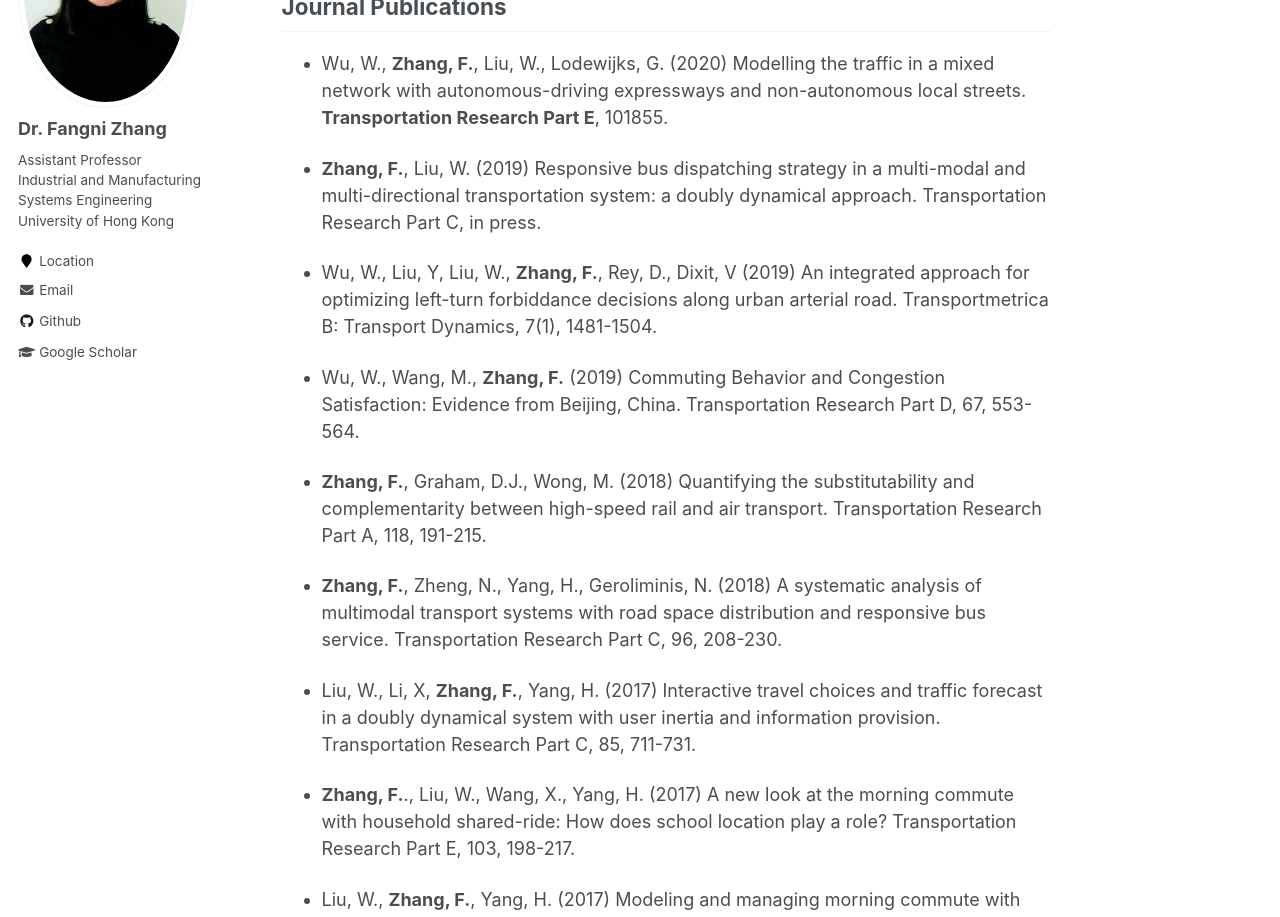
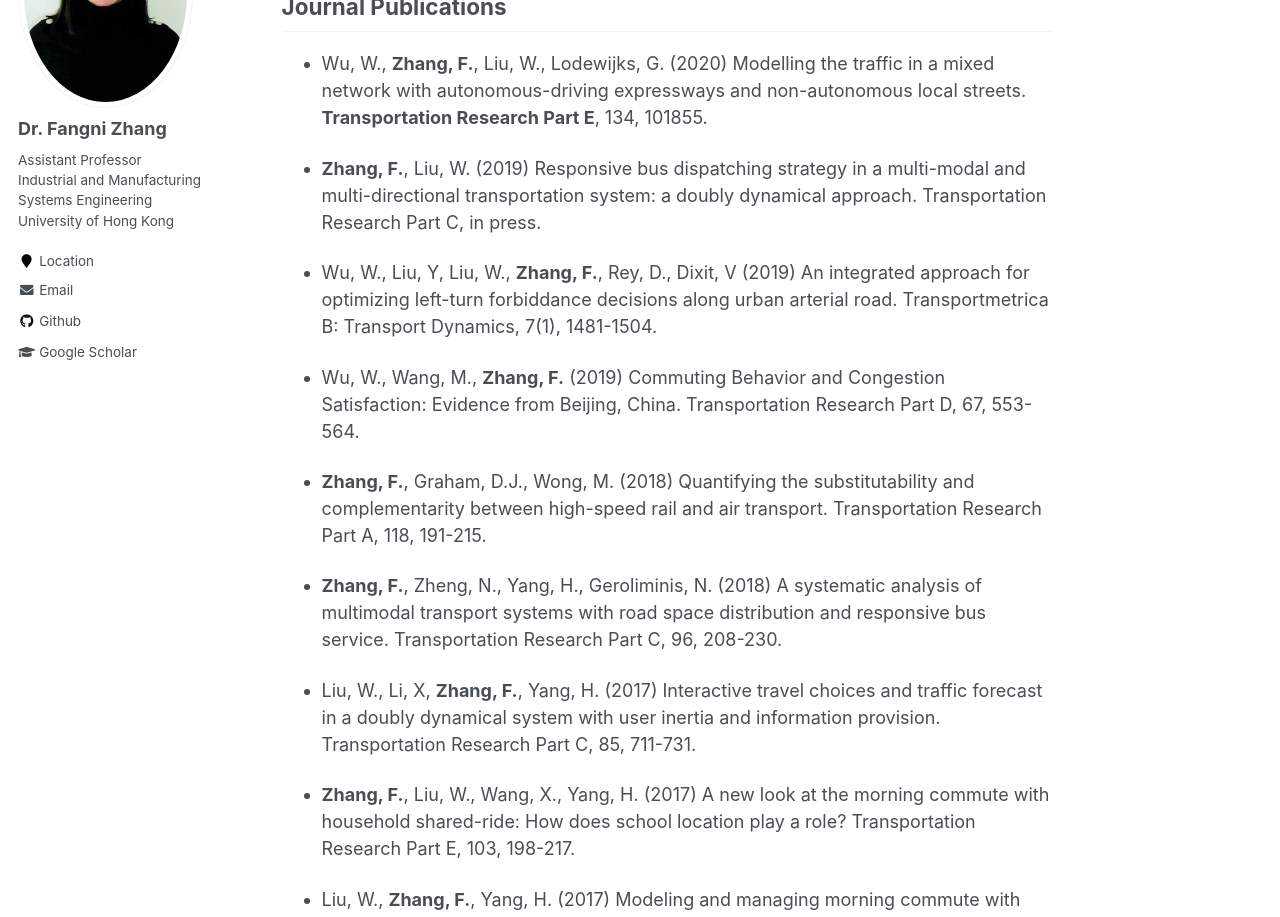
Before and after one commit to fangnizhang/fangnizhang.github.io, a Jekyll site: the page built from _pages/publications.md, in a window 1280 px wide and 1400 px high. Shown: the part 239-1156 px from the top of the window. Built offline with Jekyll 4.4.1, drawn with Linux system fonts in a browser that asks for light colours.

Commit message:
Update publications.md

```diff
--- a/_pages/publications.md
+++ b/_pages/publications.md
@@ -18,7 +18,7 @@
 
 Journal Publications
 ----------
-* Wu, W., **Zhang, F.**, Liu, W., Lodewijks, G. (2020) Modelling the traffic in a mixed network with autonomous-driving expressways and non-autonomous local streets. **Transportation Research Part E**, 101855.
+* Wu, W., **Zhang, F.**, Liu, W., Lodewijks, G. (2020) Modelling the traffic in a mixed network with autonomous-driving expressways and non-autonomous local streets. **Transportation Research Part E**, 134, 101855.
 
 * **Zhang, F.**, Liu, W. (2019) Responsive bus dispatching strategy in a multi-modal and multi-directional transportation system: a doubly dynamical approach. Transportation Research Part C, in press.
 
@@ -32,7 +32,7 @@
 
 * Liu, W., Li, X, **Zhang, F.**, Yang, H. (2017) Interactive travel choices and traffic forecast in a doubly dynamical system with user inertia and information provision. Transportation Research Part C, 85, 711-731.
 
-* **Zhang, F.**., Liu, W., Wang, X., Yang, H. (2017) A new look at the morning commute with household shared-ride: How does school location play a role? Transportation Research Part E, 103, 198-217.
+* **Zhang, F.**, Liu, W., Wang, X., Yang, H. (2017) A new look at the morning commute with household shared-ride: How does school location play a role? Transportation Research Part E, 103, 198-217.
 
 * Liu, W., **Zhang, F.**, Yang, H. (2017) Modeling and managing morning commute with both household and individual travels. Transportation Research Part B, 103, 227-247.
 
```
